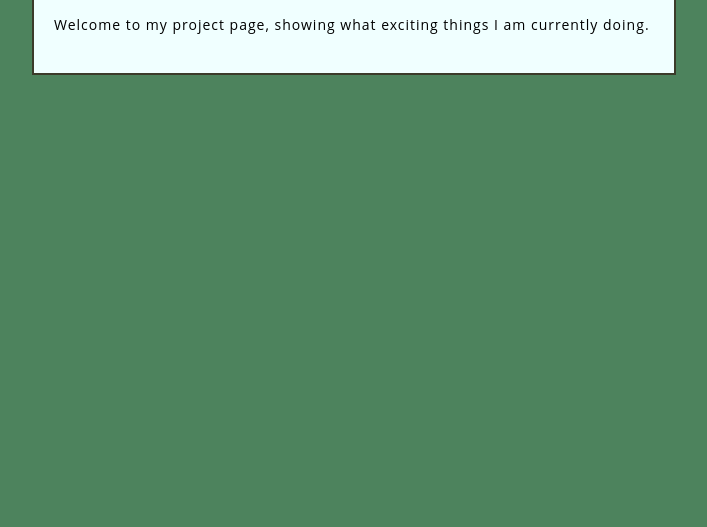
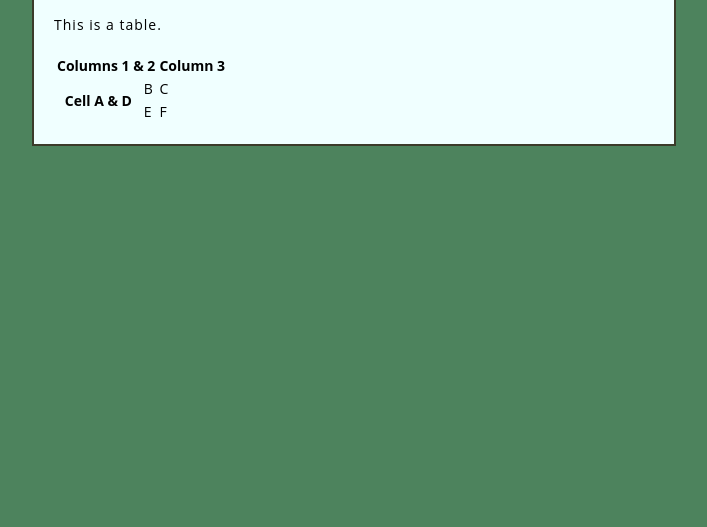
Before and after one commit to limlimlimjanice/limlimlimjanice.github.io, a plain HTML site: page projects.html in a window 1280 px wide. Shown: the part 273-800 px from the top of the page, without its empty margins (286-993 px from the left). Drawn offline with Linux system fonts and the light colour scheme.

Commit message:
adding a table to Projects page

```diff
--- a/projects.html
+++ b/projects.html
@@ -22,6 +22,24 @@
 
     <h1>My projects</h1>
 
-    <p>Welcome to my project page, showing what exciting things I am currently doing.</p>
+    <p>This is a table.</p>
+
+    <table>
+      <tr>
+        <th colspan="2">Columns 1 & 2</th>
+        <th>Column 3</th>
+      </tr>
+      <tr>
+        <th rowspan="2">Cell A & D</th>
+        <td>B</td>
+        <td>C</td>
+      </tr>
+      <tr>
+        <td>E</td>
+        <td>F</td>
+      </tr>
+  </table>
+
+
   </body>
 </html>
```
